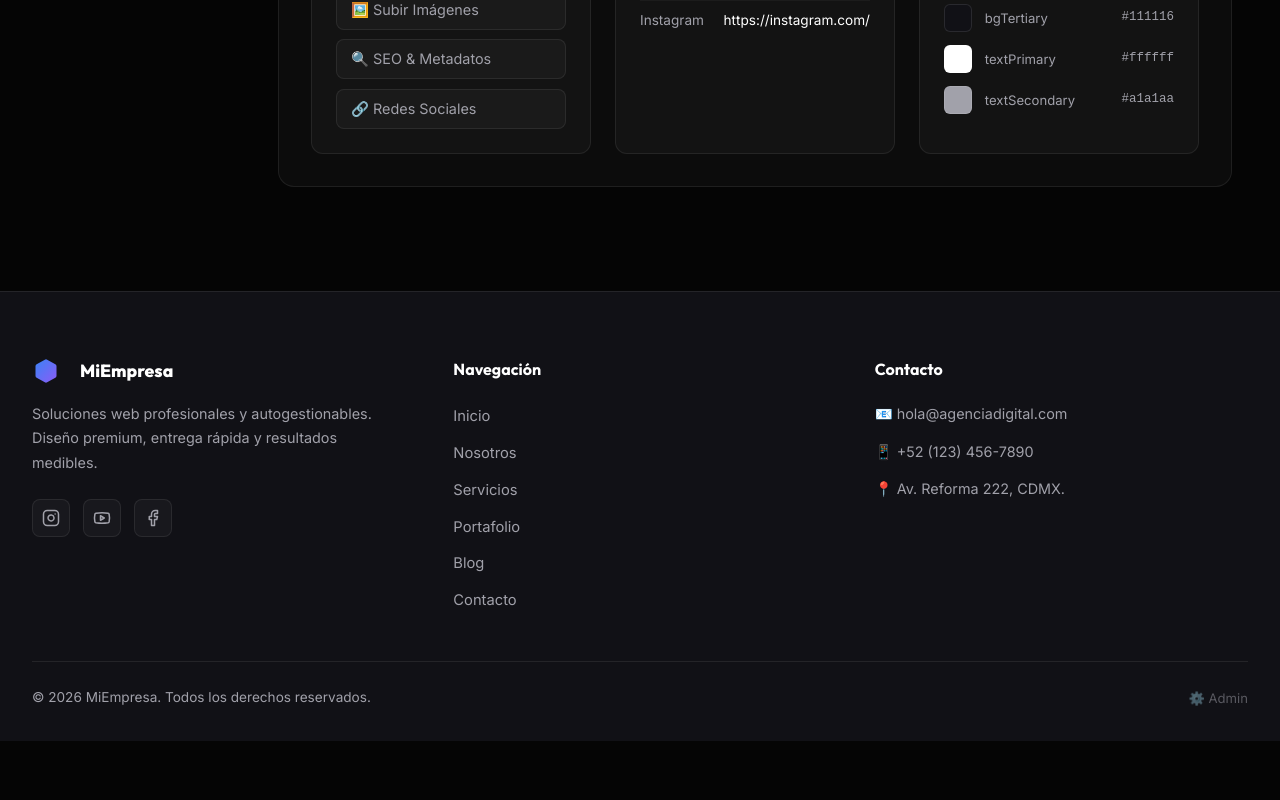
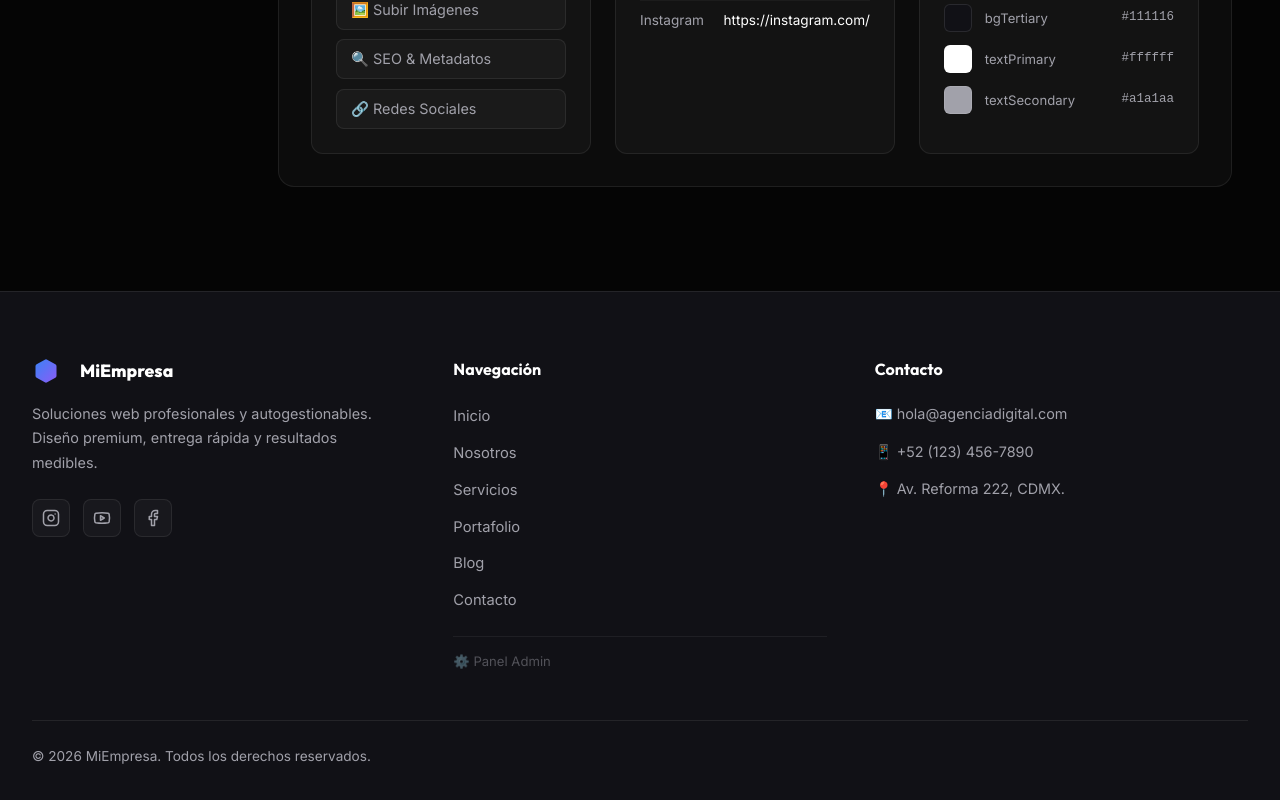
Before and after one commit to gapman20/tcg, a React (Vite) app: page /admin in a window 1280 px wide. Shown: the part 826-1626 px from the top of the page. Before the commit the page ends 1567 px from the top, so only its background shows below. Built offline with nearby package versions, Linux system fonts and the light colour scheme.

Commit message:
feat: Se movio boton de administrador y se movio en el panel de administrado emojis de colores

```diff
--- a/src/components/Footer.jsx
+++ b/src/components/Footer.jsx
@@ -67,6 +67,16 @@ const Footer = () => {
                 </Link>
               </li>
             ))}
+            {/* Admin link — separated and very subtle */}
+            <li style={{ marginTop: '0.8rem', paddingTop: '0.8rem', borderTop: '1px solid rgba(255,255,255,0.06)' }}>
+              <Link to="/admin"
+                style={{ color: 'var(--text-secondary)', textDecoration: 'none', fontSize: '0.82rem', opacity: 0.45, display: 'flex', alignItems: 'center', gap: '5px', transition: 'all 0.2s' }}
+                onMouseEnter={e => { e.currentTarget.style.opacity = 1; e.currentTarget.style.color = 'var(--accent-primary)'; }}
+                onMouseLeave={e => { e.currentTarget.style.opacity = 0.45; e.currentTarget.style.color = 'var(--text-secondary)'; }}
+              >
+                ⚙️ Panel Admin
+              </Link>
+            </li>
           </ul>
         </div>
 
@@ -86,12 +96,6 @@ const Footer = () => {
         <p style={{ color: 'var(--text-secondary)', fontSize: '0.85rem' }}>
           © {new Date().getFullYear()} {content.footer.copyright}
         </p>
-        <Link to="/admin" style={{ color: 'var(--text-secondary)', fontSize: '0.82rem', opacity: 0.5, textDecoration: 'none', transition: 'opacity 0.2s' }}
-          onMouseEnter={e => e.currentTarget.style.opacity = 1}
-          onMouseLeave={e => e.currentTarget.style.opacity = 0.5}
-        >
-          ⚙️ Admin
-        </Link>
       </div>
     </footer>
   );
--- a/src/pages/Admin.jsx
+++ b/src/pages/Admin.jsx
@@ -20,7 +20,7 @@ const inputSt = {
   transition: 'border-color 0.2s',
 };
 const focus = e => (e.target.style.borderColor = 'var(--accent-primary)');
-const blur  = e => (e.target.style.borderColor = 'var(--glass-border)');
+const blur = e => (e.target.style.borderColor = 'var(--glass-border)');
 
 const sectionTitle = {
   fontFamily: 'var(--font-heading)', fontSize: '1.15rem', fontWeight: '800',
@@ -76,18 +76,18 @@ const StatCard = ({ label, val, sub, color, Icon }) => (
 
 // ─── Sidebar Sections ─────────────────────────────────────────────────────────
 const sections = [
-  { id: 'dashboard', label: 'Dashboard',     icon: <LayoutDashboard size={17} /> },
-  { id: 'theme',     label: 'Colores & Tema', icon: <Palette size={17} /> },
-  { id: 'general',   label: 'General',         icon: <Settings size={17} /> },
-  { id: 'seo',       label: 'SEO',             icon: <Globe size={17} /> },
-  { id: 'home',      label: 'Inicio',           icon: <Monitor size={17} /> },
-  { id: 'about',     label: 'Nosotros',         icon: <Info size={17} /> },
-  { id: 'services',  label: 'Servicios',        icon: <Zap size={17} /> },
-  { id: 'contact',   label: 'Contacto',         icon: <Mail size={17} /> },
-  { id: 'social',    label: 'Redes Sociales',   icon: <Globe size={17} /> },
-  { id: 'whatsapp',  label: 'WhatsApp',         icon: <MessageSquare size={17} /> },
-  { id: 'footer',    label: 'Footer',           icon: <FileText size={17} /> },
-  { id: 'images',    label: 'Imágenes',         icon: <ImageIcon size={17} /> },
+  { id: 'dashboard', label: 'Dashboard', icon: <LayoutDashboard size={17} /> },
+  { id: 'theme', label: 'Colores & Tema', icon: <Palette size={17} /> },
+  { id: 'general', label: 'General', icon: <Settings size={17} /> },
+  { id: 'seo', label: 'SEO', icon: <Globe size={17} /> },
+  { id: 'home', label: 'Inicio', icon: <Monitor size={17} /> },
+  { id: 'about', label: 'Nosotros', icon: <Info size={17} /> },
+  { id: 'services', label: 'Servicios', icon: <Zap size={17} /> },
+  { id: 'contact', label: 'Contacto', icon: <Mail size={17} /> },
+  { id: 'social', label: 'Redes Sociales', icon: <Globe size={17} /> },
+  { id: 'whatsapp', label: 'WhatsApp', icon: <MessageSquare size={17} /> },
+  { id: 'footer', label: 'Footer', icon: <FileText size={17} /> },
+  { id: 'images', label: 'Imágenes', icon: <ImageIcon size={17} /> },
 ];
 
 // ─── Main Admin Component ─────────────────────────────────────────────────────
@@ -113,7 +113,7 @@ const Admin = () => {
             <div style={{ display: 'grid', gridTemplateColumns: 'repeat(auto-fit, minmax(180px, 1fr))', gap: '1.5rem', marginBottom: '2.5rem' }}>
               <StatCard label="Páginas" val="10" sub="Todas activas" color="var(--accent-primary)" Icon={FileText} />
               <StatCard label="Secciones editables" val="12" sub="Textos e imágenes" color="var(--accent-secondary)" Icon={Settings} />
-              <StatCard label="Imágenes" val={`${[images.logo, images.heroBg, images.aboutHero, ...(images.portfolio||[])].filter(Boolean).length}/9`} sub="Subidas" color="#10b981" Icon={ImageIcon} />
+              <StatCard label="Imágenes" val={`${[images.logo, images.heroBg, images.aboutHero, ...(images.portfolio || [])].filter(Boolean).length}/9`} sub="Subidas" color="#10b981" Icon={ImageIcon} />
               <StatCard label="Tema activo" val="Custom" sub={`${theme.accentPrimary}`} color="#f59e0b" Icon={Palette} />
             </div>
 
@@ -184,19 +184,19 @@ const Admin = () => {
 
             <div style={{ display: 'grid', gridTemplateColumns: 'repeat(auto-fit, minmax(300px, 1fr))', gap: '2rem' }}>
               <div>
-                <h4 style={{ fontFamily: 'var(--font-heading)', fontWeight: '700', marginBottom: '1.5rem', color: 'var(--accent-primary)', fontSize: '0.9rem', textTransform: 'uppercase', letterSpacing: '1px' }}>🌈 Colores de Acento</h4>
+                <h4 style={{ fontFamily: 'var(--font-heading)', fontWeight: '700', marginBottom: '1.5rem', color: 'var(--accent-primary)', fontSize: '0.9rem', textTransform: 'uppercase', letterSpacing: '1px' }}> Colores de Acento</h4>
                 <ColorPicker label="Color Principal (Accent)" value={theme.accentPrimary} onChange={v => updateTheme('accentPrimary', v)} hint="Botones, links, acentos primarios" />
-                <ColorPicker label="Color Secundario"         value={theme.accentSecondary} onChange={v => updateTheme('accentSecondary', v)} hint="Gradientes, hover, detalles" />
+                <ColorPicker label="Color Secundario" value={theme.accentSecondary} onChange={v => updateTheme('accentSecondary', v)} hint="Gradientes, hover, detalles" />
               </div>
               <div>
-                <h4 style={{ fontFamily: 'var(--font-heading)', fontWeight: '700', marginBottom: '1.5rem', color: 'var(--accent-secondary)', fontSize: '0.9rem', textTransform: 'uppercase', letterSpacing: '1px' }}>🖤 Colores de Fondo</h4>
-                <ColorPicker label="Fondo Principal"  value={theme.bgPrimary}   onChange={v => updateTheme('bgPrimary', v)} hint="Color de fondo del cuerpo" />
+                <h4 style={{ fontFamily: 'var(--font-heading)', fontWeight: '700', marginBottom: '1.5rem', color: 'var(--accent-secondary)', fontSize: '0.9rem', textTransform: 'uppercase', letterSpacing: '1px' }}> Colores de Fondo</h4>
+                <ColorPicker label="Fondo Principal" value={theme.bgPrimary} onChange={v => updateTheme('bgPrimary', v)} hint="Color de fondo del cuerpo" />
                 <ColorPicker label="Fondo Secundario" value={theme.bgSecondary} onChange={v => updateTheme('bgSecondary', v)} hint="Cards, navbar, sidebar" />
-                <ColorPicker label="Fondo Terciario"  value={theme.bgTertiary}  onChange={v => updateTheme('bgTertiary', v)} hint="Footer, elementos anidados" />
+                <ColorPicker label="Fondo Terciario" value={theme.bgTertiary} onChange={v => updateTheme('bgTertiary', v)} hint="Footer, elementos anidados" />
               </div>
               <div>
-                <h4 style={{ fontFamily: 'var(--font-heading)', fontWeight: '700', marginBottom: '1.5rem', color: '#10b981', fontSize: '0.9rem', textTransform: 'uppercase', letterSpacing: '1px' }}>📝 Colores de Texto</h4>
-                <ColorPicker label="Texto Principal"  value={theme.textPrimary}   onChange={v => updateTheme('textPrimary', v)} hint="Títulos y texto destacado" />
+                <h4 style={{ fontFamily: 'var(--font-heading)', fontWeight: '700', marginBottom: '1.5rem', color: '#10b981', fontSize: '0.9rem', textTransform: 'uppercase', letterSpacing: '1px' }}> Colores de Texto</h4>
+                <ColorPicker label="Texto Principal" value={theme.textPrimary} onChange={v => updateTheme('textPrimary', v)} hint="Títulos y texto destacado" />
                 <ColorPicker label="Texto Secundario" value={theme.textSecondary} onChange={v => updateTheme('textSecondary', v)} hint="Subtítulos, descripciones" />
               </div>
             </div>
@@ -207,7 +207,7 @@ const Admin = () => {
               <div style={{ display: 'flex', gap: '1rem', flexWrap: 'wrap' }}>
                 {[
                   { name: 'Azul (default)', p: '#3b82f6', s: '#8b5cf6', bg: '#050505' },
-                  { name: '🟢 Esmeralda',  p: '#10b981', s: '#06b6d4', bg: '#050a08' },
+                  { name: '🟢 Esmeralda', p: '#10b981', s: '#06b6d4', bg: '#050a08' },
                   { name: '🔴 Rojo & Fuego', p: '#ef4444', s: '#f97316', bg: '#080505' },
                   { name: '🟡 Dorado', p: '#f59e0b', s: '#d97706', bg: '#06050a' },
                   { name: '🩷 Rosa Neon', p: '#ec4899', s: '#a855f7', bg: '#050508' },
```
